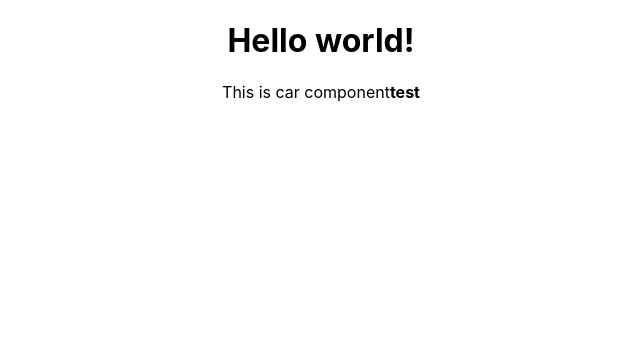
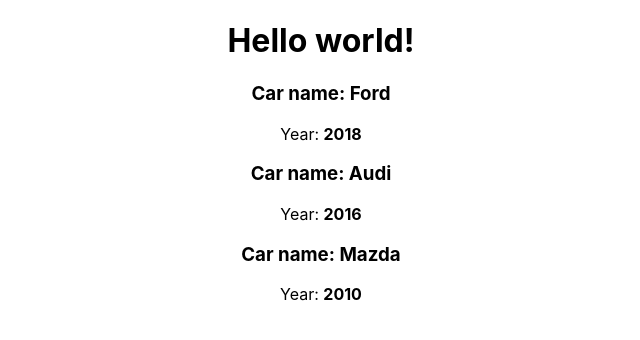
Before and after one commit to ly-anna/react-theory-dec, a React (Create React App) app in the folder jsprofi/: page / in a window 1280 px wide. Shown: the top 340 px of the page, without its empty margins (319-959 px from the left). Built offline with nearby package versions, Linux system fonts and the light colour scheme.

Commit message:
pass props

```diff
--- a/jsprofi/src/App.js
+++ b/jsprofi/src/App.js
@@ -13,7 +13,10 @@
            <div style={divStyle}>
                <h1>Hello world!</h1>
 
-               <Car/>
+               <Car name={'Ford'} year={2018} />
+               <Car name={'Audi'} year={2016} />
+               <Car name={'Mazda'} year={2010} />
+
            </div>
       );
 
--- a/jsprofi/src/Car/Car.js
+++ b/jsprofi/src/Car/Car.js
@@ -1,28 +1,8 @@
 import React from 'react'
 
-// function car() {
-//     return(
-//         <div>This is car component</div>
-//     )
-// }
-
-// const car = () => {
-//     return (
-//         <div>This is car component</div>
-//     )
-// }
-
-// с использованием стрелочной функции и без
-// фигурных скобок и без return- значит будет возврашать то,
-// что идет после стрелки
-
-// const car = () => <div>This is car component</div>
-
-// то же самое, но для многострочных компонентов используем ()
-
-const car = () => (
-    <div>This is car component
-    <strong>test</strong>
-    </div>)
-
-export default car
+export default (props) => (
+    <div>
+        <h3>Car name: {props.name}</h3>
+        <p>Year: <strong> {props.year} </strong></p>
+    </div>
+    )
```
